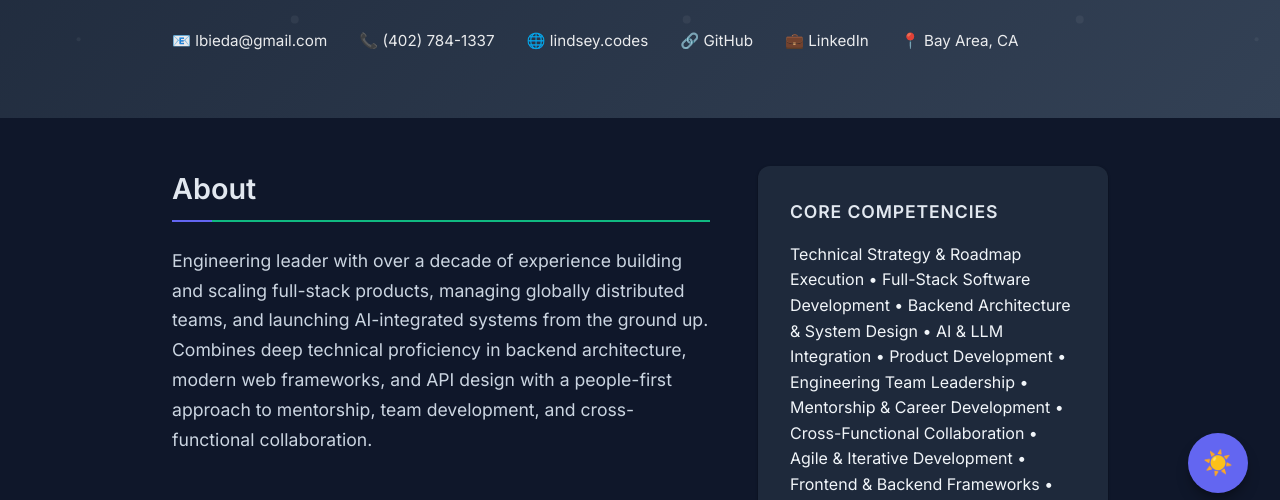
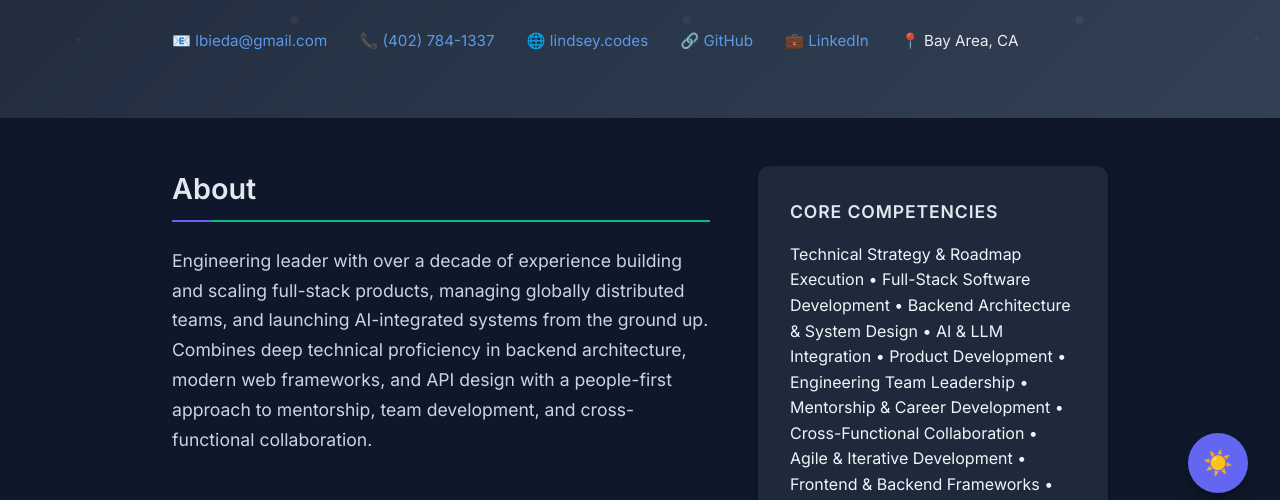
Before and after one commit to LindseyB/resume, a website: page index.html in a window 1280 px wide. Both pictures are taken after a click on the button "Toggle dark mode". Shown: the part 275-775 px from the top of the page. Drawn offline with Linux system fonts and the light colour scheme.

Commit message:
Add link styles

```diff
--- a/resume.css
+++ b/resume.css
@@ -398,6 +398,18 @@ body {
 	transform: scale(0.95);
 }
 
+/* Link Styles */
+a {
+	color: #3b82f6;
+	text-decoration: none;
+	transition: color 0.2s ease;
+}
+
+a:hover {
+	color: #1d4ed8;
+	text-decoration: underline;
+}
+
 /* Dark Mode Styles */
 .dark-mode {
 	--primary-color: #e2e8f0;
@@ -438,6 +450,14 @@ body {
 	color: #cbd5e1;
 }
 
+.dark-mode a {
+	color: #60a5fa;
+}
+
+.dark-mode a:hover {
+	color: #93c5fd;
+}
+
 /* Smooth transitions for theme changes */
 body {
 	transition: background-color 0.3s ease, color 0.3s ease;
```
